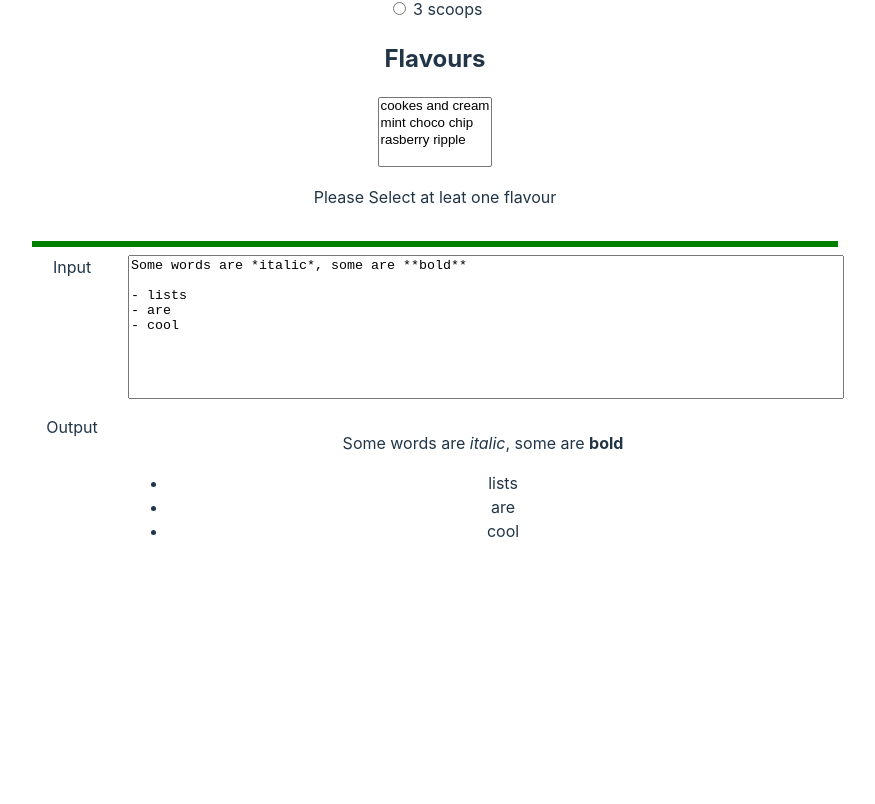
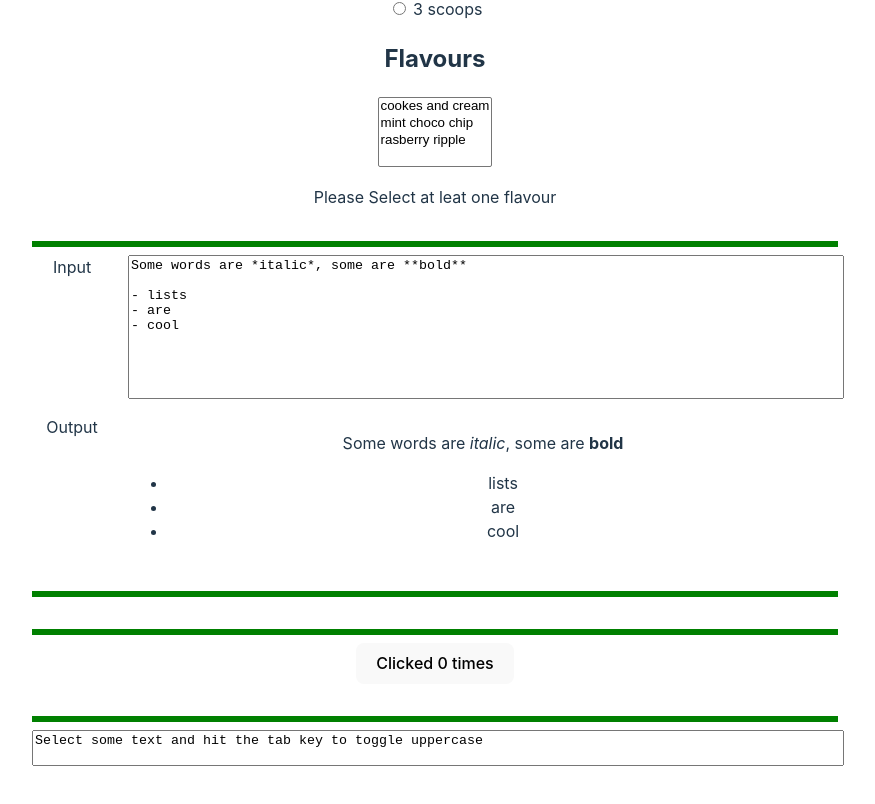
Before and after one commit to leenusdarnal/example-codes, a Svelte app in the folder learn-svelte/helloworld01/: page / in a window 1280 px wide. Shown: the part 2479-3283 px from the top of the page, without its empty margins (205-1080 px from the left). Before the commit the page ends 3070 px from the top, so only its background shows below. Built offline with nearby package versions, Linux system fonts and the light colour scheme.

Commit message:
LifeCycle Events

```diff
--- a/learn-svelte/helloworld01/src/App.svelte
+++ b/learn-svelte/helloworld01/src/App.svelte
@@ -13,6 +13,9 @@
   import EventDispatcher from './Events/EventDispatcher.svelte'
   import PressBigButton from './Events/PressBigButton.svelte'
   import RemoveThings from './Events/RemoveThings.svelte'
+  import BeforeUpdate from './LifeCycles/BeforeUpdate.svelte'
+  import OnMount from './LifeCycles/OnMount.svelte'
+  import TickLifeCycle from './LifeCycles/TickLifeCycle.svelte'
 </script>
 
 <Counter />
@@ -47,6 +50,12 @@
 <SelectMultiple />
 <hr />
 <TextareaBinding />
+<hr />
+<!-- <OnMount /> -->
+<hr />
+<BeforeUpdate />
+<hr />
+<TickLifeCycle />
 
 <style>
   hr {
--- /dev/null
+++ b/learn-svelte/helloworld01/src/LifeCycles/BeforeUpdate.svelte
@@ -0,0 +1,103 @@
+<script>
+  import { afterUpdate, beforeUpdate } from 'svelte'
+
+  let count = 0
+  let div
+
+  beforeUpdate(() => {
+    console.log(`Before Update count is ${count}`)
+    window.scrollTo(0, 0)
+  })
+
+  afterUpdate(() => {
+    console.log(`After Update count is ${count}`)
+  })
+  function handleClick() {
+    count += 1
+  }
+</script>
+
+<button on:click={handleClick}>
+  Clicked {count}
+  {count === 1 ? 'time' : 'times'}
+</button>
+<!--
+  <script>
+	import Eliza from 'elizabot';
+	import {
+		beforeUpdate,
+		afterUpdate
+	} from 'svelte';
+
+	let div;
+	let autoscroll = false;
+
+	beforeUpdate(() => {
+		if (div) {
+			const scrollableDistance = div.scrollHeight - div.offsetHeight;
+			autoscroll = div.scrollTop > scrollableDistance - 20;
+		}
+	});
+
+	afterUpdate(() => {
+		if (autoscroll) {
+			div.scrollTo(0, div.scrollHeight);
+		}
+	});
+
+	const eliza = new Eliza();
+	const pause = (ms) => new Promise((fulfil) => setTimeout(fulfil, ms));
+
+	const typing = { author: 'eliza', text: '...' };
+
+	let comments = [];
+
+	async function handleKeydown(event) {
+		if (event.key === 'Enter' && event.target.value) {
+			const comment = {
+				author: 'user',
+				text: event.target.value
+			};
+
+			const reply = {
+				author: 'eliza',
+				text: eliza.transform(comment.text)
+			};
+
+			event.target.value = '';
+			comments = [...comments, comment];
+
+			await pause(200 * (1 + Math.random()));
+			comments = [...comments, typing];
+
+			await pause(500 * (1 + Math.random()));
+			comments = [...comments, reply].filter(comment => comment !== typing);
+		}
+	}
+</script>
+
+<div class="container">
+	<div class="phone">
+		<div class="chat" bind:this={div}>
+			<header>
+				<h1>Eliza</h1>
+
+				<article class="eliza">
+					<span>{eliza.getInitial()}</span>
+				</article>
+			</header>
+
+			{#each comments as comment}
+				<article class={comment.author}>
+					<span>{comment.text}</span>
+				</article>
+			{/each}
+		</div>
+
+		<input on:keydown={handleKeydown} />
+	</div>
+</div>
+
+
+
+ -->
--- /dev/null
+++ b/learn-svelte/helloworld01/src/LifeCycles/OnMount.svelte
@@ -0,0 +1,33 @@
+<script lang="ts">
+  import { onMount } from 'svelte'
+  import { paint } from '../gradient'
+
+  onMount(() => {
+    const canvas = document.querySelector('canvas')
+    const context = canvas.getContext('2d')
+    let frame = requestAnimationFrame(function loop(t) {
+      frame = requestAnimationFrame(loop)
+      paint(context, t)
+    })
+    return () => {
+      cancelAnimationFrame(frame)
+    }
+  })
+</script>
+
+<canvas height={32} width={32} />
+
+<style>
+  canvas {
+    position: fixed;
+    left: 0;
+    top: 0;
+    width: 100%;
+    height: 100%;
+    background-color: #666;
+    mask: url(src/assets/svelte-logo-mask.svg) 50% 50% no-repeat;
+    mask-size: 60vmin;
+    -webkit-mask: url(src/assets/svelte-logo-mask.svg) 50% 50% no-repeat;
+    -webkit-mask-size: 60vmin;
+  }
+</style>
--- /dev/null
+++ b/learn-svelte/helloworld01/src/LifeCycles/TickLifeCycle.svelte
@@ -0,0 +1,38 @@
+<script lang="ts">
+  import { tick } from 'svelte'
+
+  let text = `Select some text and hit the tab key to toggle uppercase`
+
+  const handleKeydown = async (event: KeyboardEvent) => {
+    if (event.key !== 'Tab') return
+
+    event.preventDefault()
+    const target = event.target as HTMLTextAreaElement
+
+    const { selectionStart, selectionEnd, value } = target
+
+    const selection = value.slice(selectionStart, selectionEnd)
+
+    const replacement = /[a-z]/.test(selection)
+      ? selection.toUpperCase()
+      : selection.toLowerCase()
+
+    text =
+      value.slice(0, selectionStart) + replacement + value.slice(selectionEnd)
+    await tick()
+
+    // this has no effect, because the DOM hasn't updated yet
+    target.selectionStart = selectionStart
+    target.selectionEnd = selectionEnd
+  }
+</script>
+
+<textarea value={text} on:keydown={handleKeydown} />
+
+<style>
+  textarea {
+    width: 100%;
+    height: 100%;
+    resize: none;
+  }
+</style>
--- /dev/null
+++ b/learn-svelte/helloworld01/src/gradient.ts
@@ -0,0 +1,21 @@
+export function paint(context, t) {
+  const { width, height } = context.canvas
+  const imageData = context.getImageData(0, 0, width, height)
+
+  for (let p = 0; p < imageData.data.length; p += 4) {
+    const i = p / 4
+    const x = i % width
+    const y = (i / width) >>> 0
+
+    const red = 64 + (128 * x) / width + 64 * Math.sin(t / 1000)
+    const green = 64 + (128 * y) / height + 64 * Math.cos(t / 1000)
+    const blue = 128
+
+    imageData.data[p + 0] = red
+    imageData.data[p + 1] = green
+    imageData.data[p + 2] = blue
+    imageData.data[p + 3] = 255
+  }
+
+  context.putImageData(imageData, 0, 0)
+}
```
Also changed, not shown: learn-svelte/helloworld01/src/assets/svelte-logo-mask.svg (added), learn-svelte/helloworld01/todo.txt.
